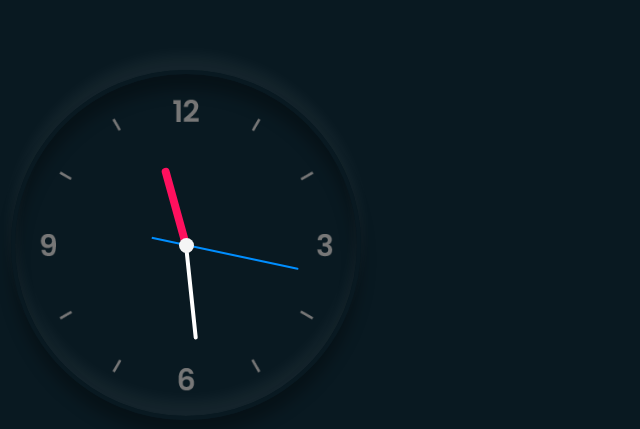
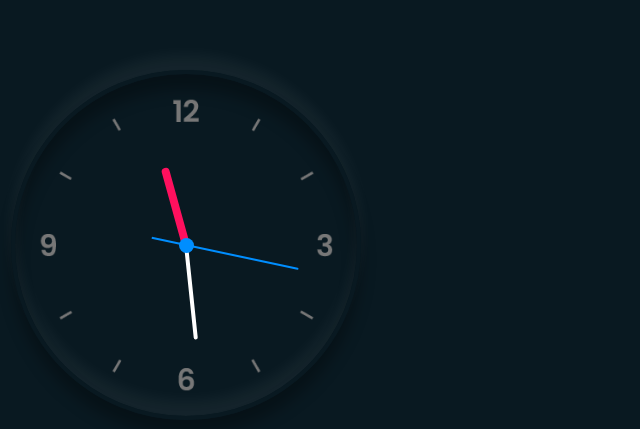
Before and after one commit to manas-sahu/Clock, a plain HTML site: page index.html in a window 1280 px wide. Shown: the part 155-584 px from the top of the page, 454-1094 px from the left. Drawn offline with Linux system fonts and the light colour scheme.

Commit message:
Second hand color changed

```diff
--- a/css/main.css
+++ b/css/main.css
@@ -44,7 +44,7 @@ body.light .clock {
   position: absolute;
   width: 15px;
   height: 15px;
-  background: whitesmoke;
+  background: #008eff;
   border-radius: 50%;
   z-index: 1000;
 }
```
